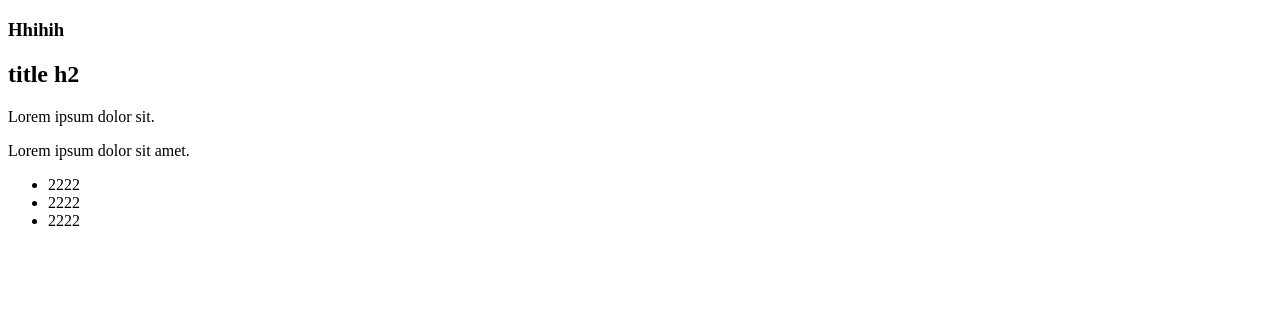
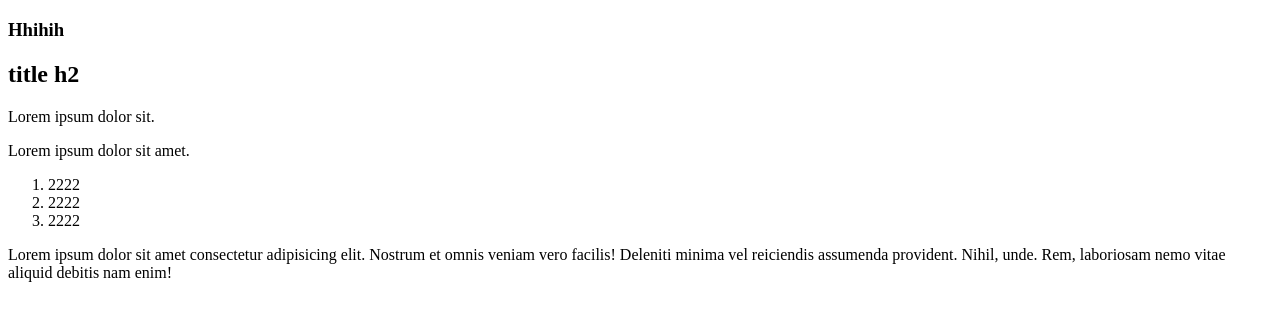
Before and after one commit to vetaluga/newrepGit, a plain HTML site: page index.html in a window 1280 px wide. Drawn offline with Linux system fonts and the light colour scheme.

Commit message:
create styles

```diff
--- a/index.html
+++ b/index.html
@@ -11,10 +11,11 @@
     <h2>title h2</h2>
     <p>Lorem ipsum dolor sit.</p>
     <p>Lorem ipsum dolor sit amet.</p>
-    <ul>
+    <ol>
         <li>2222</li>
         <li>2222</li>
         <li>2222</li>
-    </ul>
+    </ol>
+    <p>Lorem ipsum dolor sit amet consectetur adipisicing elit. Nostrum et omnis veniam vero facilis! Deleniti minima vel reiciendis assumenda provident. Nihil, unde. Rem, laboriosam nemo vitae aliquid debitis nam enim!</p>
 </body>
 </html>
--- /dev/null
+++ b/style.css
@@ -0,0 +1 @@
+body{background-color: red;}
```
